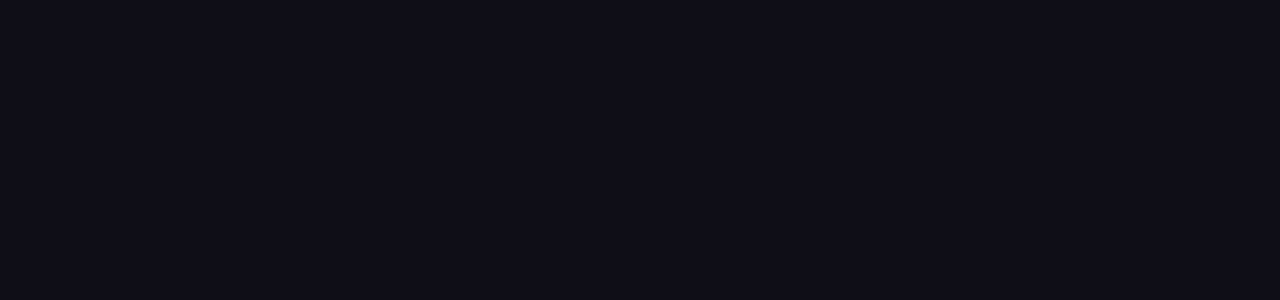
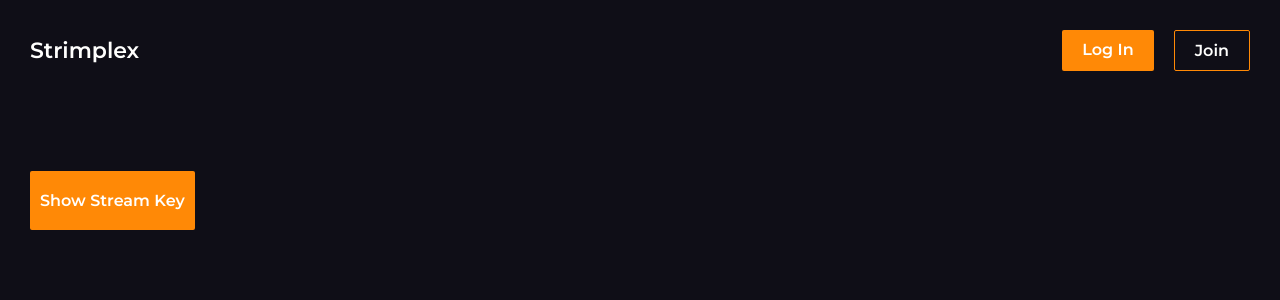
Before and after one commit to AntonBelousovWEB/StreamingService-client, a React (Vite) app: page /profile in a window 1280 px wide. Before the commit this address had no page. Shown: the top 300 px of the page. Built offline with nearby package versions, Linux system fonts and the light colour scheme.

Commit message:
User Page

```diff
--- a/src/App.css
+++ b/src/App.css
@@ -155,3 +155,36 @@
     padding: 10px 30px;
     border-radius: 2px;
 }
+
+.profile_circle {
+    width: 50px;
+    height: 50px;
+    border-radius: 50%;
+    background-color: #d5d5d5;
+    display: flex;
+    justify-content: center;
+    align-items: center;
+}
+
+.photo_user {
+    width: 40px;
+    height: 40px;
+}
+
+.user_name {
+    font-size: 32px;
+    margin-bottom: 30px;
+}
+
+.button_show {
+    background-color: #ff8906;
+    padding: 20px 10px;
+    border-radius: 2px;
+    font-weight: 600;
+}
+
+.stream_key {
+    background-color: #242327;
+    padding: 5px;
+    margin-left: 5px;
+}
--- a/src/components/auth/login/index.tsx
+++ b/src/components/auth/login/index.tsx
@@ -22,7 +22,7 @@
 
         logUser({
             variables: {
-                registerUserInput: {
+                loginUserInput: {
                     email,
                     password,
                 }
--- a/src/components/gui/Header.tsx
+++ /dev/null
@@ -1,14 +0,0 @@
-import React from 'react';
-import { Link } from 'react-router-dom';
-
-export default function Header() {
-    return (
-        <header>
-            <h1 className="title">Strimplex</h1>
-            <div className="auth_header">
-                <Link className="login_button" to={'/login'}>Log In</Link>
-                <Link className="join_button" to={'/join'}>Join</Link>
-            </div>
-        </header>
-    )
-}
--- /dev/null
+++ b/src/components/gui/Header/Header.tsx
@@ -0,0 +1,30 @@
+import { useContext } from 'react';
+import { Link } from 'react-router-dom';
+import { AuthContext } from '../../../contexts/AuthContext';
+
+export default function Header() {
+    const { user } = useContext(AuthContext);
+
+    return (
+        <header>
+            <Link className="title" to={'/'}>Strimplex</Link>
+            {user ? (
+                <Link
+                    className='profile_circle'
+                    to={'/profile'}>
+                        <img
+                            className='photo_user'
+                            src="./img/person.svg"
+                            alt=""
+                        />
+                </Link>
+            ) : (
+                <div className="auth_header">
+                    <Link className="login_button" to={'/login'}>Log In</Link>
+                    <Link className="join_button" to={'/join'}>Join</Link>
+                </div>
+            )}
+
+        </header>
+    )
+}
--- a/src/components/root/index.tsx
+++ b/src/components/root/index.tsx
@@ -3,6 +3,7 @@
 import Login from '../auth/login';
 import Register from '../auth/join';
 import Main from '../strimplex';
+import Profile from '../streamer/Profile';
 
 export default function Root() {
   return (
@@ -11,6 +12,7 @@
         <Route path="/" element={<Main />} />
         <Route path='login' element={<Login />} />
         <Route path='join' element={<Register />} />
+        <Route path='profile' element={<Profile />} />
       </Routes>
     </Router>
   );
--- /dev/null
+++ b/src/components/streamer/Profile.tsx
@@ -0,0 +1,33 @@
+import { useState, useContext } from "react"
+import Header from "../gui/Header/Header"
+import { AuthContext } from "../../contexts/AuthContext"
+
+export default function Profile() {
+    const { user } = useContext(AuthContext);
+    const [showStreamKey, setShowStreamKey] = useState(false);
+
+    const toggleStreamKeyVisibility = () => {
+        setShowStreamKey(!showStreamKey);
+    };
+
+    return (
+        <div>
+            <Header />
+            <h1 className="user_name">{user?.name}</h1>
+            {showStreamKey ? (
+                <h1>Stream Key:
+                    <span
+                        className="stream_key">
+                            {user?.streamKey}
+                    </span>
+                </h1>
+            ) : (
+                <button
+                    className="button_show"
+                    onClick={toggleStreamKeyVisibility}>
+                        Show Stream Key
+                </button>
+            )}
+        </div>
+    )
+}
--- a/src/components/streamer/Streamer.tsx
+++ b/src/components/streamer/Streamer.tsx
@@ -1,6 +1,6 @@
 import { useRef, useEffect, useState } from "react";
 import Hls from "hls.js";
-import Header from "../gui/Header";
+import Header from "../gui/Header/Header";
 
 const Streamer = () => {
   const playerRef = useRef(null);
--- a/src/components/strimplex/index.tsx
+++ b/src/components/strimplex/index.tsx
@@ -1,5 +1,5 @@
 import React from "react";
-import Header from "../gui/Header";
+import Header from "../gui/Header/Header";
 
 export default function Main() {
     return (
--- a/src/contexts/AuthContext.tsx
+++ b/src/contexts/AuthContext.tsx
@@ -4,6 +4,7 @@
 interface User {
     name: string;
     email: string;
+    streamKey: string;
 }
 
 interface InitialState {
```
Also changed, not shown: public/img/person.svg (added).
